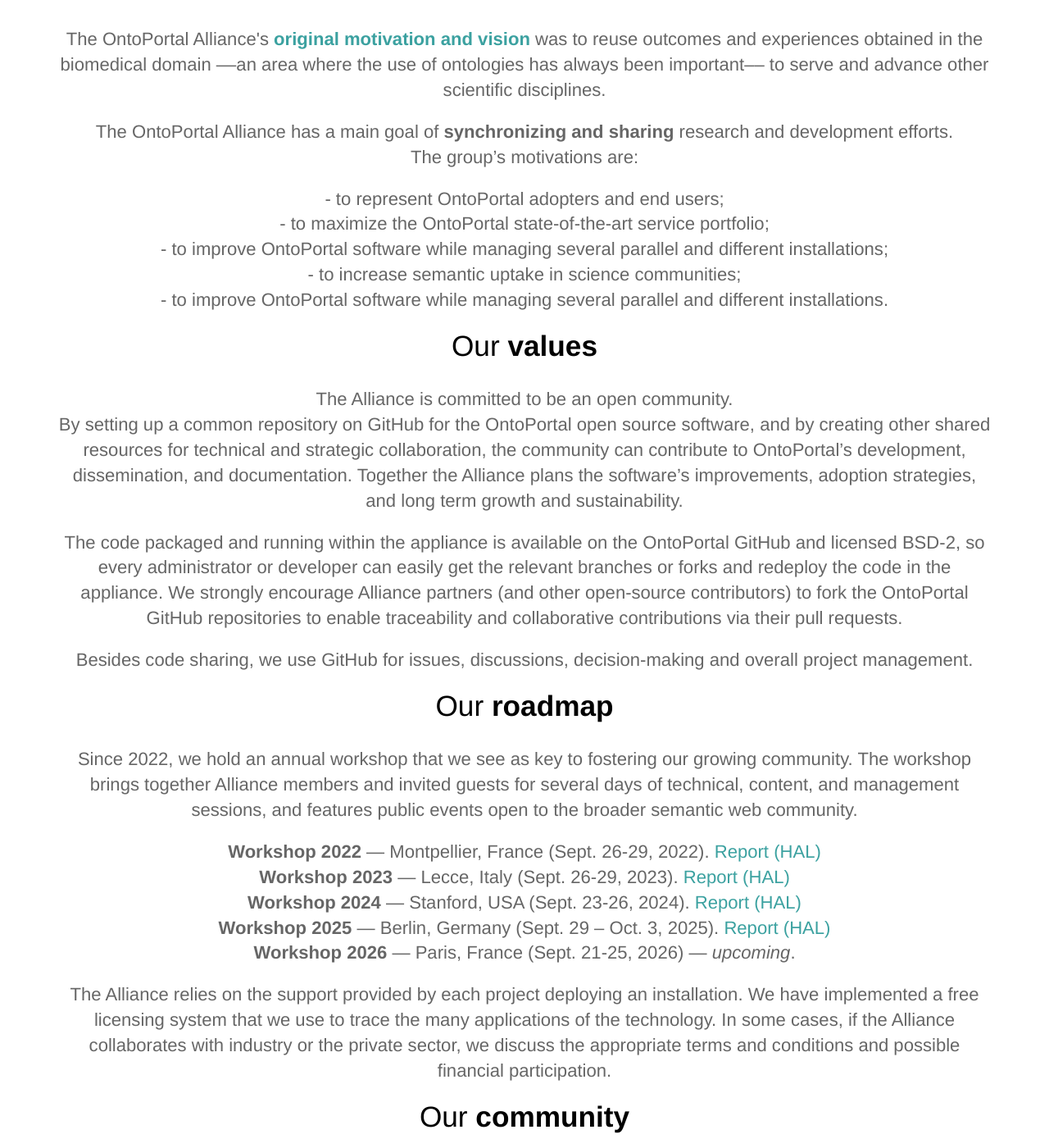
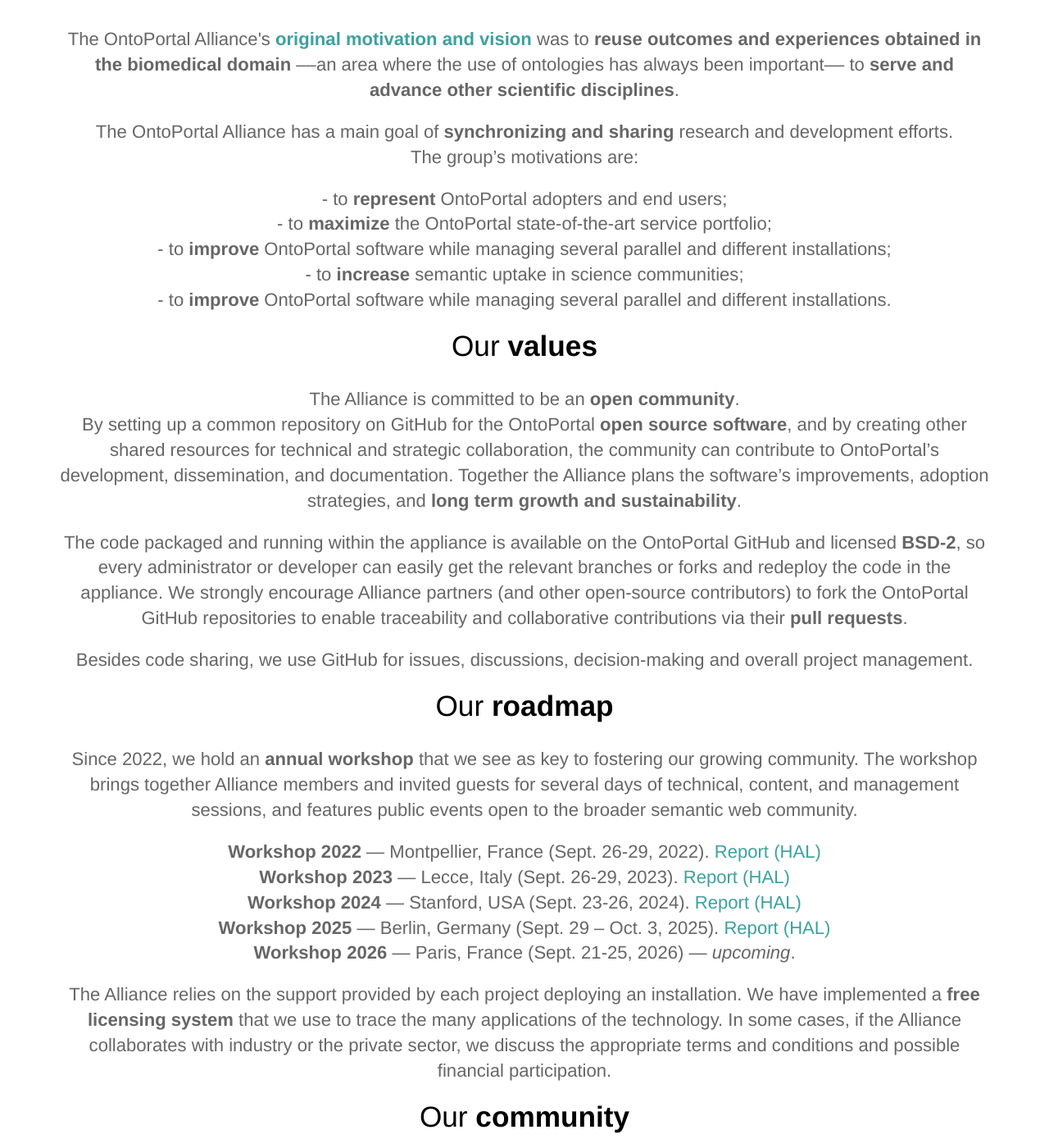
Before and after one commit to ontoportal/website, a Jekyll site: the page built from about.md, in a window 1280 px wide and 1400 px high, scrolled down 1859 px. Shown: the whole window at 82% size. Built offline with Jekyll 4.4.1, drawn with Linux system fonts in a browser that asks for light colours; some of the changed text lies outside the part shown.

Commit message:
Add bold highlights to about.md for key phrases
Co-Authored-By: Claude Sonnet 4.6 <noreply@anthropic.com>

```diff
--- a/about.md
+++ b/about.md
@@ -15,40 +15,40 @@ description: Dedicated to promoting semantic services.
 ## Our <strong>mission</strong>
 <p class="subtext editable">The <strong>OntoPortal Alliance</strong> is a consortium of several research and infrastructure teams and a company dedicated to promoting the development of ontology repositories ––in science and other disciplines–– based on the open, collaboratively developed <strong>OntoPortal</strong> software.</p>
 
-<p class="subtext editable">Teams in the Alliance develop and maintain several openly accessible ontology repositories and semantic artefact catalogues. These ontology repositories include BioPortal, the primary and historical source of OntoPortal code, but also AgroPortal, EcoPortal, MatPortal and more...</p>
+<p class="subtext editable">Teams in the Alliance develop and maintain several <strong>openly accessible ontology repositories and semantic artefact catalogues</strong>. These ontology repositories include BioPortal, the primary and historical source of OntoPortal code, but also AgroPortal, EcoPortal, MatPortal and more...</p>
 
 <div>
 	<img src="{{ site.baseurl }}/images/OntoPortalInstances_v3.png" alt="Screenshot" />
 </div>
 
-<p class="subtext editable"> Many researchers use services of the OntoPortal virtual appliance in dozens of local installations with content and capabilities tailored to their own research needs. Several teams also use OntoPortal to host public <strong>semantic artefact catalogues</strong> and are banding together to advance development and community support for this key semantic tool. </p>
+<p class="subtext editable"> Many researchers use services of the <strong>OntoPortal virtual appliance</strong> in dozens of local installations with content and capabilities tailored to their own research needs. Several teams also use OntoPortal to host public <strong>semantic artefact catalogues</strong> and are banding together to advance development and community support for this <strong>key semantic tool</strong>. </p>
 
 ## Our <strong>motivation</strong>
 
-<p class="subtext editable"> The OntoPortal Alliance's <strong><a href="https://hal.science/lirmm-02360625" target="_blank">original motivation and vision</a></strong> was to reuse outcomes and experiences obtained in the biomedical domain ––an area where the use of ontologies has always been important–– to serve and advance other scientific disciplines.</p>
+<p class="subtext editable"> The OntoPortal Alliance's <strong><a href="https://hal.science/lirmm-02360625" target="_blank">original motivation and vision</a></strong> was to <strong>reuse outcomes and experiences obtained in the biomedical domain</strong> ––an area where the use of ontologies has always been important–– to <strong>serve and advance other scientific disciplines</strong>.</p>
 
 <p class="subtext editable"> The OntoPortal Alliance has a main goal of <strong>synchronizing and sharing</strong> research and development efforts. <br> The group’s motivations are:</p>
 
 <p class="subtext editable">
-	- to represent OntoPortal adopters and end users; <br>
-	- to maximize the OntoPortal state-of-the-art service portfolio; <br>
-	- to improve OntoPortal software while managing several parallel and different installations; <br>
-	- to increase semantic uptake in science communities; <br>
-	- to improve OntoPortal software while managing several parallel and different installations.<br>
+	- to <strong>represent</strong> OntoPortal adopters and end users; <br>
+	- to <strong>maximize</strong> the OntoPortal state-of-the-art service portfolio; <br>
+	- to <strong>improve</strong> OntoPortal software while managing several parallel and different installations; <br>
+	- to <strong>increase</strong> semantic uptake in science communities; <br>
+	- to <strong>improve</strong> OntoPortal software while managing several parallel and different installations.<br>
 </p>
 
 ## Our <strong>values</strong>
 
-<p class="subtext editable"> The Alliance is committed to be an open community. <br>
- By setting up a common repository on GitHub for the OntoPortal open source software, and by creating other shared resources for technical and strategic collaboration, the community can contribute to OntoPortal’s development, dissemination, and documentation. Together the Alliance plans the software’s improvements, adoption strategies, and long term growth and sustainability. </p>
+<p class="subtext editable"> The Alliance is committed to be an <strong>open community</strong>. <br>
+ By setting up a common repository on GitHub for the OntoPortal <strong>open source software</strong>, and by creating other shared resources for technical and strategic collaboration, the community can contribute to OntoPortal’s development, dissemination, and documentation. Together the Alliance plans the software’s improvements, adoption strategies, and <strong>long term growth and sustainability</strong>. </p>
 
-<p class="subtext editable"> The code packaged and running within the appliance is available on the OntoPortal GitHub and licensed BSD-2, so every administrator or developer can easily get the relevant branches or forks and redeploy the code in the appliance. We strongly encourage Alliance partners (and other open-source contributors) to fork the OntoPortal GitHub repositories to enable traceability and collaborative contributions via their pull requests. </p>
+<p class="subtext editable"> The code packaged and running within the appliance is available on the OntoPortal GitHub and licensed <strong>BSD-2</strong>, so every administrator or developer can easily get the relevant branches or forks and redeploy the code in the appliance. We strongly encourage Alliance partners (and other open-source contributors) to fork the OntoPortal GitHub repositories to enable traceability and collaborative contributions via their <strong>pull requests</strong>. </p>
 
 <p class="subtext editable"> Besides code sharing, we use GitHub for issues, discussions, decision-making and overall project management. </p>
 
 ## Our <strong>roadmap</strong>
 
-<p class="subtext editable"> Since 2022, we hold an annual workshop that we see as key to fostering our growing community. The workshop brings together Alliance members and invited guests for several days of technical, content, and management sessions, and features public events open to the broader semantic web community. </p>
+<p class="subtext editable"> Since 2022, we hold an <strong>annual workshop</strong> that we see as key to fostering our growing community. The workshop brings together Alliance members and invited guests for several days of technical, content, and management sessions, and features public events open to the broader semantic web community. </p>
 
 <p class="subtext editable">
   <strong>Workshop 2022</strong> — Montpellier, France (Sept. 26-29, 2022). <a href="https://hal.science/hal-04087929" target="_blank">Report (HAL)</a><br>
@@ -58,13 +58,13 @@ description: Dedicated to promoting semantic services.
   <strong>Workshop 2026</strong> — Paris, France (Sept. 21-25, 2026) — <em>upcoming</em>.
 </p>
 
-<p class="subtext editable"> The Alliance relies on the support provided by each project deploying an installation. We have implemented a free licensing system that we use to trace the many applications of the technology. In some cases, if the Alliance collaborates with industry or the private sector, we discuss the appropriate terms and conditions and possible financial participation. </p>
+<p class="subtext editable"> The Alliance relies on the support provided by each project deploying an installation. We have implemented a <strong>free licensing system</strong> that we use to trace the many applications of the technology. In some cases, if the Alliance collaborates with industry or the private sector, we discuss the appropriate terms and conditions and possible financial participation. </p>
 
 ## Our <strong>community</strong>
 <div>
 	<img src="{{ site.baseurl }}/images/workshops-montage.jpg" alt="OntoPortal Workshop group photos 2022-2025" style="width:100%" />
 </div>
 
-<p class="subtext editable"> Beyond the domain-specific portals, the OntoPortal technology is deployed by many external parties with other objectives. For instance, hospitals reuse the technology in-house to use services such as the Annotator on sensitive data. <br>
+<p class="subtext editable"> Beyond the domain-specific portals, the OntoPortal technology is deployed by many <strong>external parties</strong> with other objectives. For instance, hospitals reuse the technology in-house to use services such as the Annotator on sensitive data. <br>
 Through 2015, the virtual appliance file was downloaded or deployed more than 140 times. Since version 3.0 (2020), 98 unique accounts have registered 135 OntoPortal appliances and in 2022, 60 unique appliance IDs called home including 19 running in Amazon Machine Instances.
  </p>
```
